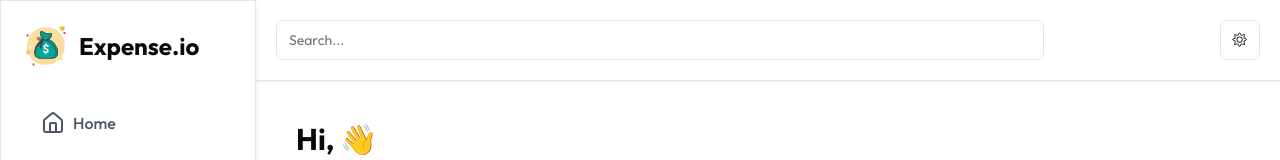
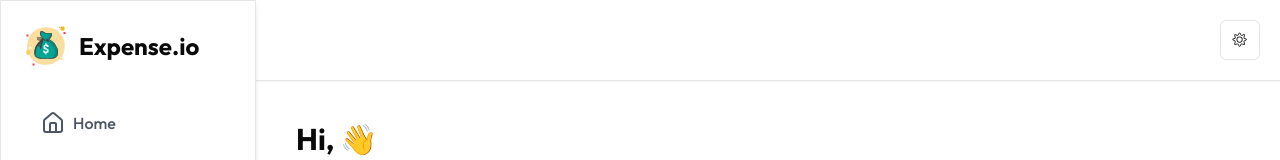
Before and after one commit to ShahbaazX786/Xpense.io, a Next.js app: page /dashboard in a window 1280 px wide. Shown: the top 160 px of the page. Built offline with nearby package versions, Linux system fonts and the light colour scheme; no server answers; the database is empty.

Commit message:
Simplified dashboard header

```diff
--- a/app/dashboard/_components/DashboardHeader.tsx
+++ b/app/dashboard/_components/DashboardHeader.tsx
@@ -1,15 +1,9 @@
 import { DarkModeToggleButton } from "@/app/_components/DarkModeToggleButton";
-import { Input } from "@/components/ui/input";
 
 const DashboardHeader = () => {
     return (
-        <div className="border-b shadow-sm p-5 flex justify-between gap-2">
-            <div className="flex justify-center items-center">
-                <Input placeholder="Search..." className="min-w-[60vw]" />
-            </div>
-            <div className="flex justify-center items-center gap-3">
-                <DarkModeToggleButton />
-            </div>
+        <div className="border-b shadow-sm p-5 flex justify-end gap-2">
+            <DarkModeToggleButton />
         </div>
     )
 }
```
